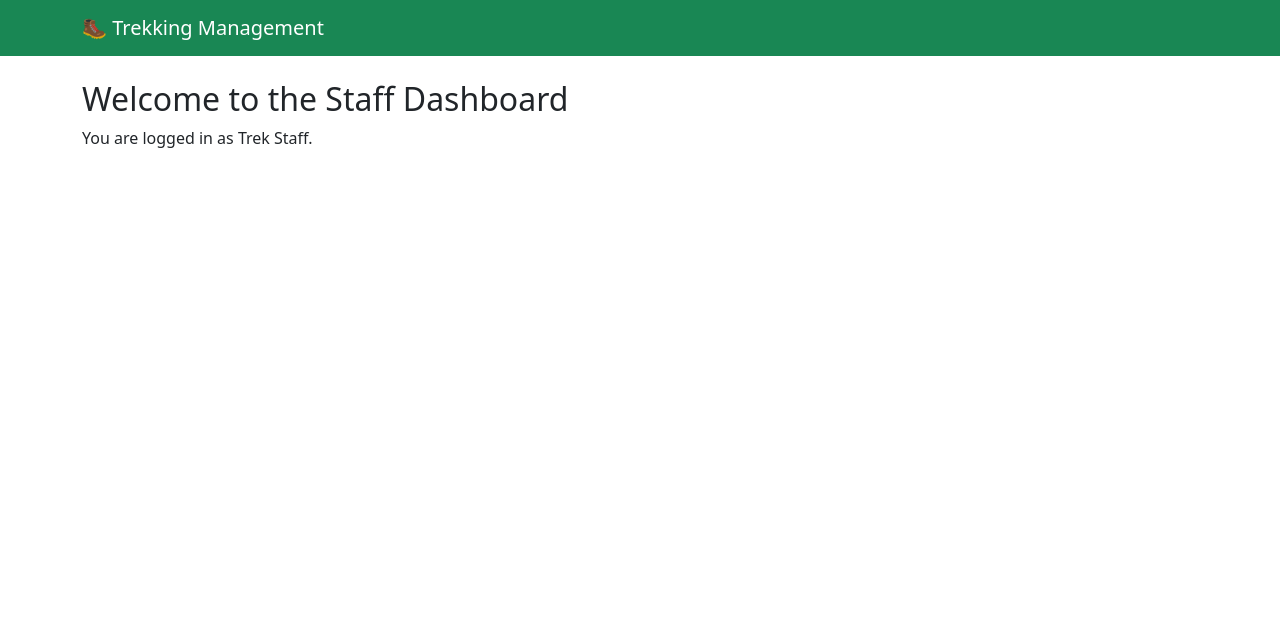
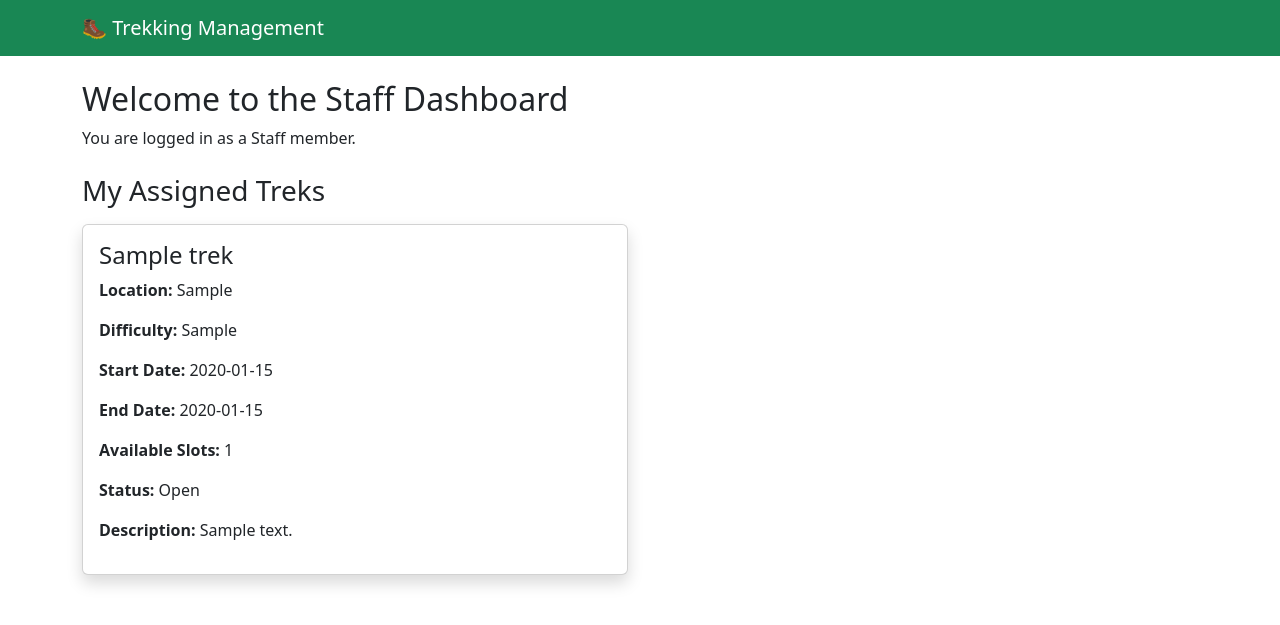
Before and after one commit to tanu-1511/trekking-management, a Flask app: page /staff/dashboard in a window 1280 px wide. Shown: the top 625 px of the page. Run offline with Flask 3, Linux system fonts and the light colour scheme; a user stored in the database is signed in; tables that the repository leaves empty hold one stand-in row (values such as "Sample post").

Commit message:
staff trek assignment done

```diff
--- a/models/booking.py
+++ b/models/booking.py
@@ -8,7 +8,6 @@ class Booking(db.Model):
         db.Integer,
         primary_key=True
     )
-
     user_id = db.Column(
         db.Integer,
         db.ForeignKey("user.id"),
@@ -25,7 +24,6 @@ class Booking(db.Model):
         db.DateTime,
         default=datetime.now
     )
-
     status = db.Column(
         db.String(20),
         default="Booked"
--- a/routes/staff.py
+++ b/routes/staff.py
@@ -1,8 +1,19 @@
 from flask import Blueprint, render_template
+from flask_login import current_user
+
+from models.trek import Trek
 
 staff = Blueprint("staff", __name__, url_prefix="/staff")
 
 
 @staff.route("/dashboard")
 def dashboard():
-    return render_template("staff/dashboard.html")
+
+    treks = Trek.query.filter_by(
+        assigned_staff_id=current_user.id
+    ).all()
+
+    return render_template(
+        "staff/dashboard.html",
+        treks=treks
+    )
--- a/templates/staff/dashboard.html
+++ b/templates/staff/dashboard.html
@@ -6,8 +6,85 @@ Staff Dashboard
 
 {% block content %}
 
-<h2>Welcome to the Staff Dashboard</h2>
+<div class="mb-4">
+    <h2>Welcome to the Staff Dashboard</h2>
 
-<p>You are logged in as Trek Staff.</p>
+    <p>
+        You are logged in as a Staff member.
+    </p>
+</div>
+
+<h3 class="mb-3">My Assigned Treks</h3>
+
+{% if treks %}
+
+<div class="row g-4">
+
+    {% for trek in treks %}
+
+    <div class="col-md-6">
+
+        <div class="card shadow h-100">
+
+            <div class="card-body">
+
+                <h4>{{ trek.name }}</h4>
+
+                <p>
+                    <strong>Location:</strong>
+                    {{ trek.location }}
+                </p>
+
+                <p>
+                    <strong>Difficulty:</strong>
+                    {{ trek.difficulty }}
+                </p>
+
+                <p>
+                    <strong>Start Date:</strong>
+                    {{ trek.start_date }}
+                </p>
+
+                <p>
+                    <strong>End Date:</strong>
+                    {{ trek.end_date }}
+                </p>
+
+                <p>
+                    <strong>Available Slots:</strong>
+                    {{ trek.available_slots }}
+                </p>
+
+                <p>
+                    <strong>Status:</strong>
+                    {{ trek.status }}
+                </p>
+
+                {% if trek.description %}
+
+                <p>
+                    <strong>Description:</strong>
+                    {{ trek.description }}
+                </p>
+
+                {% endif %}
+
+            </div>
+
+        </div>
+
+    </div>
+
+    {% endfor %}
+
+</div>
+
+{% else %}
+
+<div class="alert alert-info">
+    You currently have no treks assigned to you.
+</div>
+
+{% endif %}
 
 {% endblock %}
```
Also changed, not shown: routes/admin.py (+14 -1 lines), templates/admin/edit_trek.html (+98 -18 lines).
